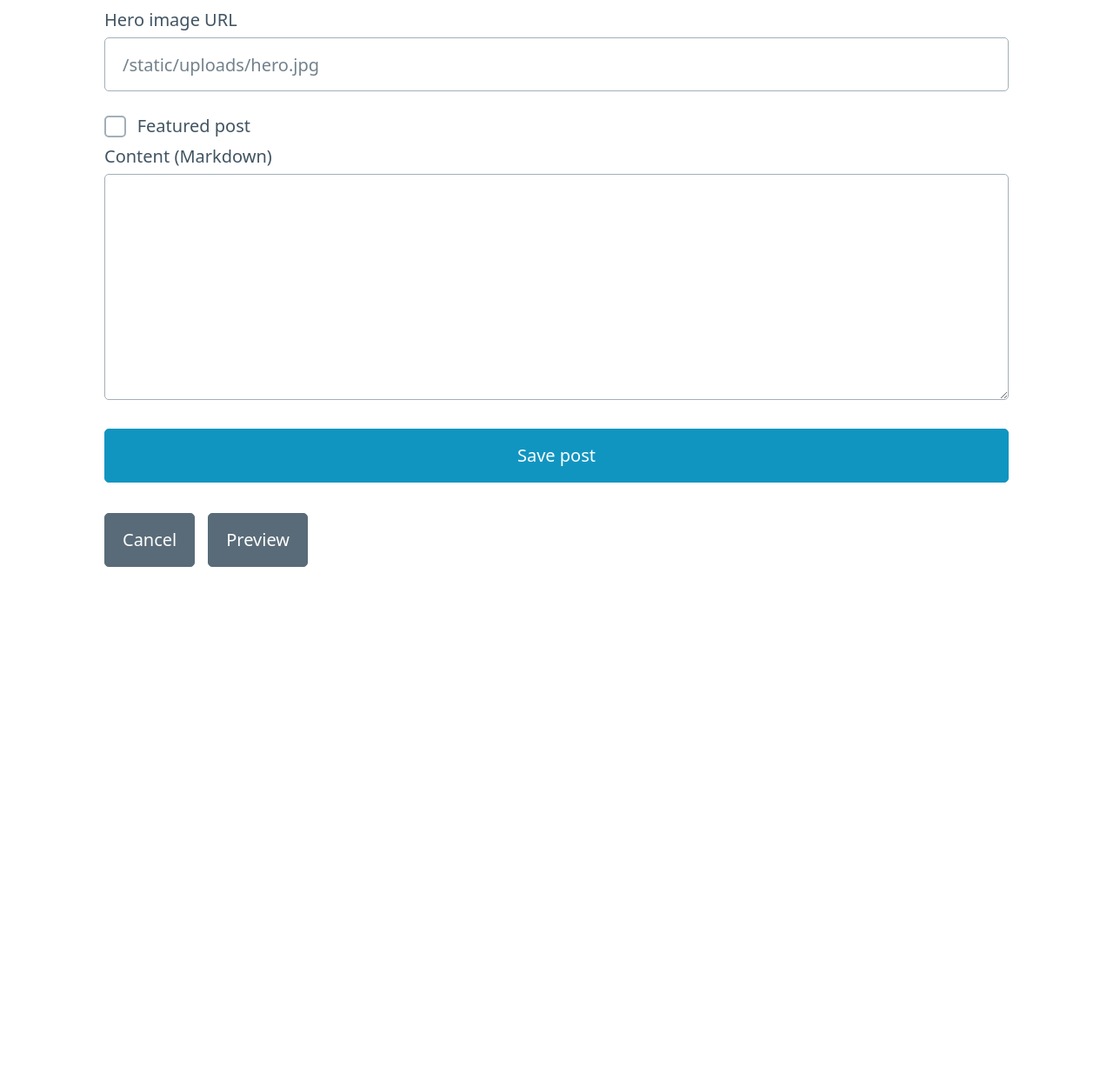
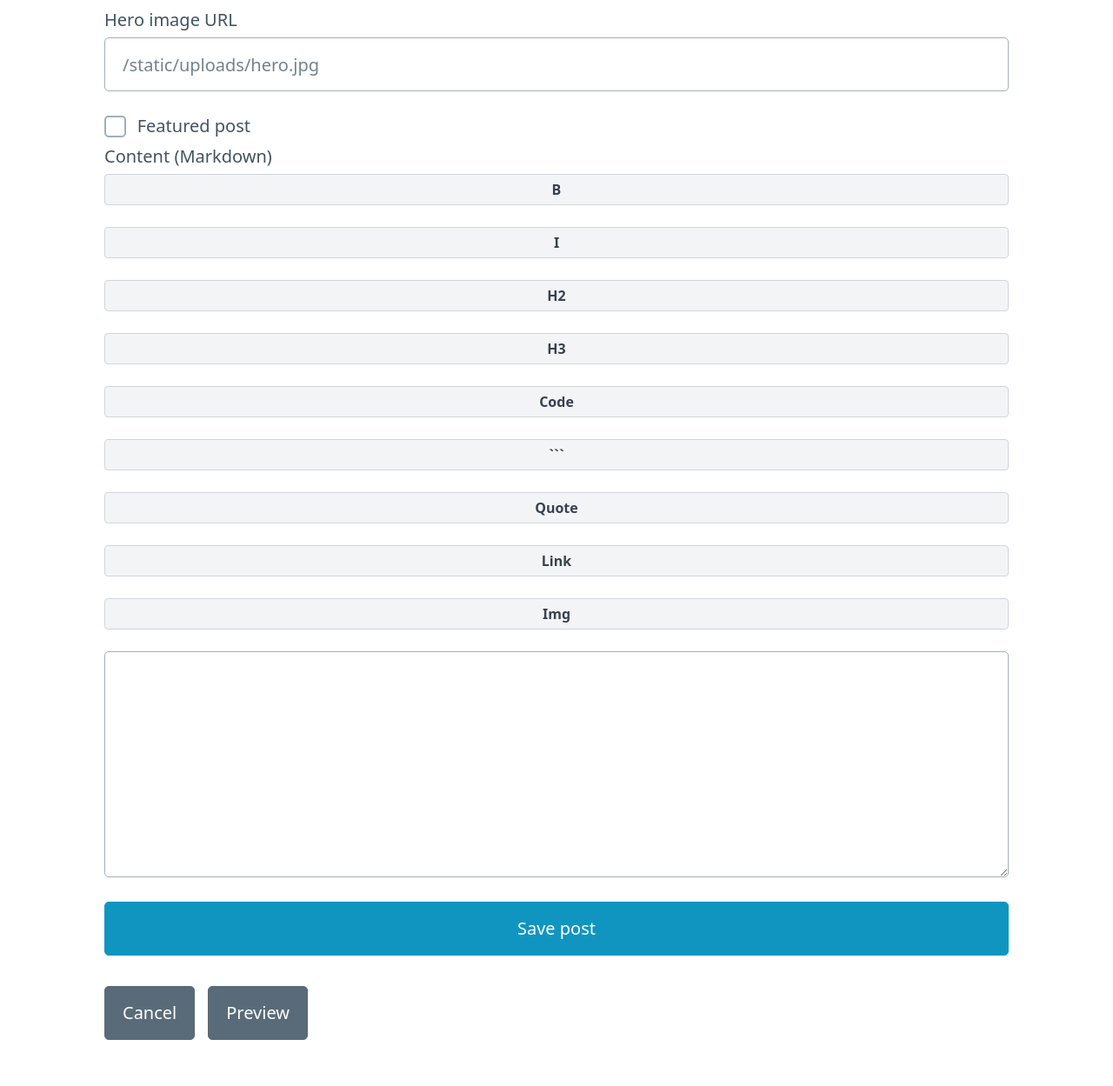
Before and after one commit to Sreyeesh/mentor-site, a Flask app: template authoring_app/templates/authoring/edit.html in a window 1280 px wide. Shown: the part 2073-3322 px from the top of the page at 87% size. Before the commit the page ends 2725 px from the top, so only its background shows below. Run offline with Flask 3, Linux system fonts and the light colour scheme; the template is opened without the code that fills it, so the values that code supplies are empty.

Commit message:
feat(authoring): add markdown toolbar to content editor

````diff
--- a/authoring_app/templates/authoring/base.html
+++ b/authoring_app/templates/authoring/base.html
@@ -14,6 +14,13 @@
         textarea { min-height: 260px; }
         .actions { display: flex; gap: 0.75rem; flex-wrap: wrap; }
         .post-list table { width: 100%; }
+        .md-toolbar { display: flex; flex-wrap: wrap; gap: 0.25rem; margin-bottom: 0.25rem; }
+        .md-toolbar button {
+            padding: 0.25rem 0.6rem; font-size: 0.8rem; font-weight: 600;
+            background: #f3f4f6; border: 1px solid #d1d5db; border-radius: 4px;
+            cursor: pointer; color: #374151;
+        }
+        .md-toolbar button:hover { background: #e5e7eb; }
     </style>
 </head>
 <body>
--- a/authoring_app/templates/authoring/edit.html
+++ b/authoring_app/templates/authoring/edit.html
@@ -57,10 +57,19 @@
         <label>
             <input name="featured" type="checkbox" {% if post_data.featured %}checked{% endif %}> Featured post
         </label>
-        <label>
-            Content (Markdown)
-            <textarea name="content" required>{{ post_data.content }}</textarea>
-        </label>
+        <label>Content (Markdown)</label>
+        <div class="md-toolbar" id="md-toolbar">
+            <button type="button" data-wrap="**" title="Bold">B</button>
+            <button type="button" data-wrap="_" title="Italic">I</button>
+            <button type="button" data-prefix="## " title="Heading">H2</button>
+            <button type="button" data-prefix="### " title="Heading 3">H3</button>
+            <button type="button" data-wrap="`" title="Inline code">Code</button>
+            <button type="button" data-prefix="```\n" data-suffix="\n```" title="Code block">```</button>
+            <button type="button" data-prefix="> " title="Blockquote">Quote</button>
+            <button type="button" data-snippet="[link text](url)" title="Link">Link</button>
+            <button type="button" data-snippet="![alt text](url)" title="Image">Img</button>
+        </div>
+        <textarea id="content-input" name="content" required>{{ post_data.content }}</textarea>
         <footer class="actions">
             <button type="submit">Save post</button>
             <a class="secondary" role="button" href="{{ url_for('authoring.dashboard') }}">Cancel</a>
@@ -108,5 +117,34 @@
 
     refreshPreview();
 }());
+
+// Markdown toolbar
+(function () {
+    const textarea = document.getElementById('content-input');
+    document.getElementById('md-toolbar').addEventListener('click', function (e) {
+        const btn = e.target.closest('button[data-wrap], button[data-prefix], button[data-snippet]');
+        if (!btn) return;
+        e.preventDefault();
+
+        const start = textarea.selectionStart;
+        const end   = textarea.selectionEnd;
+        const sel   = textarea.value.slice(start, end);
+        let replacement = '';
+
+        if (btn.dataset.snippet) {
+            replacement = btn.dataset.snippet;
+        } else if (btn.dataset.wrap) {
+            const w = btn.dataset.wrap;
+            replacement = sel ? w + sel + w : w + w;
+        } else if (btn.dataset.prefix) {
+            const prefix = btn.dataset.prefix;
+            const suffix = btn.dataset.suffix || '';
+            replacement = sel ? prefix + sel + suffix : prefix + suffix;
+        }
+
+        textarea.setRangeText(replacement, start, end, 'end');
+        textarea.focus();
+    });
+}());
 </script>
 {% endblock %}
````
